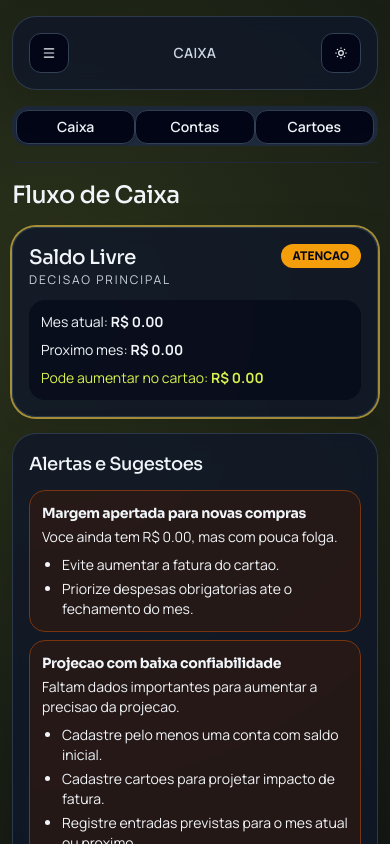
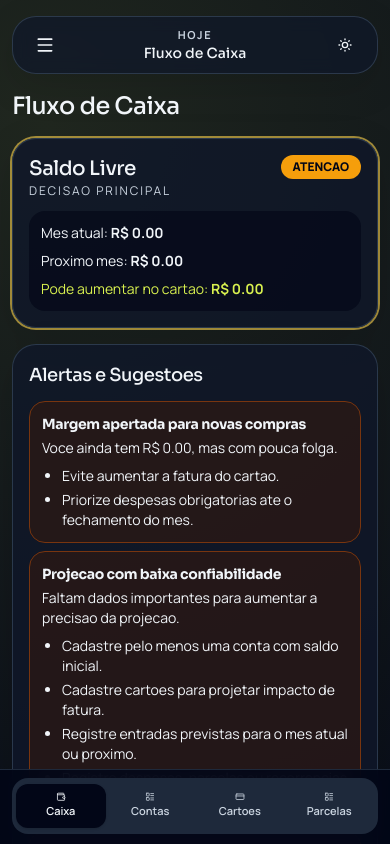
Before and after one commit to mjunior/our-home-app, a React (Vite) app: page / in a window 390 px wide. Shown: the top 844 px of the page. Built offline with nearby package versions, Linux system fonts and the light colour scheme.

Commit message:
feat(04.1-01): refine mobile shell and visual primitives
- harden mobile-first app shell navigation with bottom tabs and drawer

- refine design tokens, motion utilities, and safe-area behavior

- update foundation e2e coverage for shell navigation/theme behavior

```diff
--- a/src/components/layout/app-shell.tsx
+++ b/src/components/layout/app-shell.tsx
@@ -5,7 +5,7 @@
 import { routes } from "../../app/routes";
 import { Badge } from "../ui/badge";
 import { Button } from "../ui/button";
-import { Card, CardContent, CardHeader, CardTitle } from "../ui/card";
+import { Card, CardContent, CardDescription, CardHeader, CardTitle } from "../ui/card";
 import { Separator } from "../ui/separator";
 import { Sheet, SheetClose, SheetContent, SheetDescription, SheetHeader, SheetTitle, SheetTrigger } from "../ui/sheet";
 import { Tabs, TabsList, TabsTrigger } from "../ui/tabs";
@@ -17,6 +17,8 @@
   onDarkModeChange: (value: boolean) => void;
 }
 
+const quickRoutes: RouteKey[] = ["cashflow", "accounts", "cards", "schedules"];
+
 function NavItems({ route, onRouteChange }: { route: RouteKey; onRouteChange: (next: RouteKey) => void }) {
   return (
     <nav className="space-y-2">
@@ -26,7 +28,7 @@
           <Button
             key={key}
             type="button"
-            variant={active ? "lime" : "secondary"}
+            variant={active ? "lime" : "ghost"}
             className="h-11 w-full justify-start rounded-2xl"
             onClick={() => onRouteChange(key)}
           >
@@ -41,22 +43,35 @@
 
 export function AppShell({ route, onRouteChange, darkMode, onDarkModeChange }: AppShellProps) {
   return (
-    <div className="min-h-screen lg:grid lg:grid-cols-[280px_1fr]">
-      <aside className="hidden border-r border-slate-200/80 bg-white/90 p-4 backdrop-blur dark:border-slate-800 dark:bg-[#0b1014]/95 lg:block">
-        <Card className="h-full">
+    <div className="min-h-screen lg:grid lg:grid-cols-[300px_1fr]">
+      <aside className="hidden border-r border-slate-200/80 bg-white/80 p-4 backdrop-blur dark:border-slate-800 dark:bg-[#090f13]/80 lg:block">
+        <Card className="h-full section-reveal">
           <CardHeader>
-            <Badge variant="lime" className="w-fit uppercase tracking-[0.18em]">Our Home</Badge>
+            <Badge variant="lime" className="w-fit">
+              Our Home
+            </Badge>
             <CardTitle className="text-2xl">Money Finesse</CardTitle>
-            <p className="text-sm text-slate-500 dark:text-slate-300">Controle diario no mobile, com previsao clara.</p>
+            <CardDescription>Controle diario no mobile com saldo livre e risco explicavel.</CardDescription>
           </CardHeader>
-          <CardContent>
+          <CardContent className="space-y-4">
             <NavItems route={route} onRouteChange={onRouteChange} />
+            <Separator />
+            <Button
+              type="button"
+              variant="secondary"
+              className="w-full"
+              aria-label="Alternar tema"
+              onClick={() => onDarkModeChange(!darkMode)}
+            >
+              {darkMode ? <SunMedium className="h-4 w-4" /> : <MoonStar className="h-4 w-4" />}
+              {darkMode ? "Modo claro" : "Modo escuro"}
+            </Button>
           </CardContent>
         </Card>
       </aside>
 
-      <main className="p-3 pb-8 pt-4 lg:p-8">
-        <header className="panel mb-4 flex items-center justify-between lg:hidden">
+      <main className="safe-bottom p-3 pb-24 pt-4 lg:p-8 lg:pb-8">
+        <header className="surface-card section-reveal mb-4 flex items-center justify-between px-3 py-2 lg:hidden">
           <Sheet>
             <SheetTrigger asChild>
               <Button type="button" variant="ghost" size="icon" aria-label="Abrir menu">
@@ -89,7 +104,10 @@
             </SheetContent>
           </Sheet>
 
-          <p className="text-sm font-semibold uppercase tracking-wide text-slate-500 dark:text-slate-300">{routes[route].shortLabel}</p>
+          <div className="text-center">
+            <p className="text-[11px] font-bold uppercase tracking-[0.14em] text-slate-500 dark:text-slate-300">Hoje</p>
+            <p className="font-display text-sm">{routes[route].label}</p>
+          </div>
 
           <Button
             type="button"
@@ -102,9 +120,11 @@
           </Button>
         </header>
 
-        <header className="hidden items-center justify-between pb-5 lg:flex">
-          <div>
-            <Badge variant="outline" className="mb-2 uppercase tracking-[0.12em]">mobile-first financial cockpit</Badge>
+        <header className="mb-6 hidden items-center justify-between lg:flex">
+          <div className="stagger-up">
+            <Badge variant="outline" className="mb-3">
+              Mobile-first financial cockpit
+            </Badge>
             <h2 className="text-3xl">{routes[route].label}</h2>
           </div>
           <Button type="button" variant="secondary" size="icon" aria-label="Alternar tema" onClick={() => onDarkModeChange(!darkMode)}>
@@ -112,18 +132,20 @@
           </Button>
         </header>
 
-        <div className="mb-4 lg:hidden">
-          <Tabs value={route} onValueChange={(v) => onRouteChange(v as RouteKey)}>
-            <TabsList className="grid w-full grid-cols-3">
-              <TabsTrigger value="cashflow">Caixa</TabsTrigger>
-              <TabsTrigger value="accounts">Contas</TabsTrigger>
-              <TabsTrigger value="cards">Cartoes</TabsTrigger>
+        <section className="section-reveal space-y-4">{routes[route].render()}</section>
+
+        <div className="mobile-bottom-nav lg:hidden">
+          <Tabs value={route} onValueChange={(value) => onRouteChange(value as RouteKey)}>
+            <TabsList className="grid h-14 w-full grid-cols-4 rounded-2xl">
+              {quickRoutes.map((key) => (
+                <TabsTrigger key={key} value={key} className="flex h-11 flex-col gap-0.5 px-1 text-[11px]">
+                  {routes[key].icon}
+                  {routes[key].shortLabel}
+                </TabsTrigger>
+              ))}
             </TabsList>
           </Tabs>
         </div>
-
-        <Separator className="mb-4" />
-        <section className="space-y-4">{routes[route].render()}</section>
       </main>
     </div>
   );
--- a/src/components/ui/button.tsx
+++ b/src/components/ui/button.tsx
@@ -5,19 +5,22 @@
 import { cn } from "../../lib/utils";
 
 const buttonVariants = cva(
-  "inline-flex items-center justify-center gap-2 whitespace-nowrap rounded-xl text-sm font-semibold transition focus-visible:outline-none focus-visible:ring-2 focus-visible:ring-brand-teal/40 disabled:pointer-events-none disabled:opacity-50",
+  "inline-flex items-center justify-center gap-2 whitespace-nowrap rounded-xl text-sm font-semibold transition-all duration-200 focus-visible:outline-none focus-visible:ring-2 focus-visible:ring-brand-teal/40 focus-visible:ring-offset-2 focus-visible:ring-offset-white active:scale-[0.99] disabled:pointer-events-none disabled:opacity-50 dark:focus-visible:ring-offset-slate-950",
   {
     variants: {
       variant: {
-        default: "bg-brand-teal text-white hover:brightness-110",
-        secondary: "bg-slate-100 text-slate-900 hover:bg-slate-200 dark:bg-slate-800 dark:text-slate-100 dark:hover:bg-slate-700",
+        default: "bg-brand-teal text-white shadow-[0_10px_24px_rgba(0,79,89,0.28)] hover:brightness-110",
+        secondary:
+          "bg-slate-100 text-slate-900 hover:bg-slate-200 dark:bg-slate-800 dark:text-slate-100 dark:hover:bg-slate-700",
         ghost: "bg-transparent text-slate-700 hover:bg-slate-100 dark:text-slate-100 dark:hover:bg-slate-800",
-        lime: "bg-brand-lime text-brand-teal hover:brightness-95",
-        danger: "bg-red-500 text-white hover:brightness-110",
+        lime: "bg-brand-lime text-brand-teal shadow-[0_10px_24px_rgba(216,240,79,0.35)] hover:brightness-95",
+        danger: "bg-red-500 text-white shadow-[0_10px_20px_rgba(239,68,68,0.32)] hover:brightness-110",
+        outline:
+          "border border-slate-300 bg-white text-slate-700 hover:bg-slate-50 dark:border-slate-700 dark:bg-slate-900 dark:text-slate-200 dark:hover:bg-slate-800",
       },
       size: {
-        default: "h-10 px-4 py-2",
-        sm: "h-8 rounded-lg px-3 text-xs",
+        default: "h-11 px-4",
+        sm: "h-9 rounded-lg px-3 text-xs",
         lg: "h-12 rounded-2xl px-6",
         icon: "h-10 w-10",
       },
@@ -29,9 +32,7 @@
   },
 );
 
-export interface ButtonProps
-  extends React.ButtonHTMLAttributes<HTMLButtonElement>,
-    VariantProps<typeof buttonVariants> {
+export interface ButtonProps extends React.ButtonHTMLAttributes<HTMLButtonElement>, VariantProps<typeof buttonVariants> {
   asChild?: boolean;
 }
 
--- a/src/components/ui/tabs.tsx
+++ b/src/components/ui/tabs.tsx
@@ -5,46 +5,43 @@
 
 const Tabs = TabsPrimitive.Root;
 
-const TabsList = React.forwardRef<
-  React.ElementRef<typeof TabsPrimitive.List>,
-  React.ComponentPropsWithoutRef<typeof TabsPrimitive.List>
->(({ className, ...props }, ref) => (
+const TabsList = React.forwardRef<React.ElementRef<typeof TabsPrimitive.List>, React.ComponentPropsWithoutRef<typeof TabsPrimitive.List>>(
+  ({ className, ...props }, ref) => (
     <TabsPrimitive.List
       ref={ref}
       className={cn(
-      "inline-flex h-10 items-center justify-center rounded-2xl bg-slate-100 p-1 text-slate-500 dark:bg-slate-800 dark:text-slate-300",
+        "inline-flex h-11 items-center justify-center rounded-2xl bg-slate-100 p-1 text-slate-500 dark:bg-slate-800 dark:text-slate-300",
         className,
       )}
       {...props}
     />
-));
+  ),
+);
 TabsList.displayName = TabsPrimitive.List.displayName;
 
-const TabsTrigger = React.forwardRef<
-  React.ElementRef<typeof TabsPrimitive.Trigger>,
-  React.ComponentPropsWithoutRef<typeof TabsPrimitive.Trigger>
->(({ className, ...props }, ref) => (
+const TabsTrigger = React.forwardRef<React.ElementRef<typeof TabsPrimitive.Trigger>, React.ComponentPropsWithoutRef<typeof TabsPrimitive.Trigger>>(
+  ({ className, ...props }, ref) => (
     <TabsPrimitive.Trigger
       ref={ref}
       className={cn(
-      "inline-flex items-center justify-center whitespace-nowrap rounded-xl px-3 py-1.5 text-sm font-semibold ring-offset-white transition-all focus-visible:outline-none focus-visible:ring-2 focus-visible:ring-brand-teal/40 disabled:pointer-events-none disabled:opacity-50 data-[state=active]:bg-white data-[state=active]:text-slate-900 data-[state=active]:shadow dark:ring-offset-slate-950 dark:data-[state=active]:bg-slate-950 dark:data-[state=active]:text-slate-100",
+        "inline-flex items-center justify-center whitespace-nowrap rounded-xl px-3 py-2 text-sm font-semibold ring-offset-white transition-all focus-visible:outline-none focus-visible:ring-2 focus-visible:ring-brand-teal/40 disabled:pointer-events-none disabled:opacity-50 data-[state=active]:bg-white data-[state=active]:text-slate-900 data-[state=active]:shadow dark:ring-offset-slate-950 dark:data-[state=active]:bg-slate-950 dark:data-[state=active]:text-slate-100",
         className,
       )}
       {...props}
     />
-));
+  ),
+);
 TabsTrigger.displayName = TabsPrimitive.Trigger.displayName;
 
-const TabsContent = React.forwardRef<
-  React.ElementRef<typeof TabsPrimitive.Content>,
-  React.ComponentPropsWithoutRef<typeof TabsPrimitive.Content>
->(({ className, ...props }, ref) => (
+const TabsContent = React.forwardRef<React.ElementRef<typeof TabsPrimitive.Content>, React.ComponentPropsWithoutRef<typeof TabsPrimitive.Content>>(
+  ({ className, ...props }, ref) => (
     <TabsPrimitive.Content
       ref={ref}
       className={cn("mt-2 ring-offset-white focus-visible:outline-none focus-visible:ring-2 focus-visible:ring-brand-teal/40", className)}
       {...props}
     />
-));
+  ),
+);
 TabsContent.displayName = TabsPrimitive.Content.displayName;
 
 export { Tabs, TabsContent, TabsList, TabsTrigger };
--- a/src/styles.css
+++ b/src/styles.css
@@ -20,15 +20,15 @@
   }
 
   body {
-    @apply bg-brand-fog text-slate-900 font-body antialiased;
-    background-image: radial-gradient(circle at 20% 0%, rgba(216, 240, 79, 0.35), transparent 35%),
-      radial-gradient(circle at 100% 100%, rgba(0, 79, 89, 0.15), transparent 30%);
+    @apply bg-brand-fog font-body text-slate-900 antialiased;
+    background-image: radial-gradient(circle at 8% -4%, rgba(216, 240, 79, 0.45), transparent 34%),
+      radial-gradient(circle at 110% 115%, rgba(0, 79, 89, 0.18), transparent 36%);
   }
 
   .dark body {
-    @apply bg-[#090d10] text-slate-100;
-    background-image: radial-gradient(circle at 12% 10%, rgba(216, 240, 79, 0.16), transparent 32%),
-      radial-gradient(circle at 86% 100%, rgba(0, 79, 89, 0.28), transparent 34%);
+    @apply bg-slate-950 text-slate-100;
+    background-image: radial-gradient(circle at 12% 4%, rgba(216, 240, 79, 0.14), transparent 34%),
+      radial-gradient(circle at 88% 110%, rgba(0, 79, 89, 0.32), transparent 38%);
   }
 
   h1,
@@ -38,23 +38,15 @@
   }
 
   h1 {
-    @apply text-2xl md:text-3xl;
+    @apply text-2xl;
   }
 
   h2 {
-    @apply text-lg md:text-xl;
-  }
-
-  h3 {
-    @apply text-base md:text-lg;
+    @apply text-lg;
   }
 
   form {
-    @apply grid gap-3 rounded-2xl border border-slate-200/70 bg-white/90 p-4 shadow-soft backdrop-blur;
-  }
-
-  .dark form {
-    @apply border-slate-700/80 bg-slate-900/80;
+    @apply grid gap-3;
   }
 
   label {
@@ -67,14 +59,12 @@
 
   input,
   select,
-  button,
   textarea {
-    @apply rounded-xl border border-slate-200 bg-white px-3 py-2 text-sm font-medium text-slate-900 outline-none transition;
+    @apply h-11 rounded-xl border border-slate-200 bg-white px-3 text-sm font-medium text-slate-900 outline-none transition;
   }
 
   .dark input,
   .dark select,
-  .dark button,
   .dark textarea {
     @apply border-slate-700 bg-slate-950 text-slate-100;
   }
@@ -83,37 +73,6 @@
   select:focus,
   textarea:focus {
     @apply border-brand-teal ring-2 ring-brand-teal/20;
-  }
-
-  button {
-    @apply border-slate-300 bg-brand-teal text-white;
-  }
-
-  button:hover {
-    @apply brightness-110;
-  }
-
-  ul,
-  ol {
-    @apply space-y-1;
-  }
-
-  table {
-    @apply w-full rounded-2xl border border-slate-200 bg-white/90 text-sm shadow-soft;
-  }
-
-  .dark table {
-    @apply border-slate-700 bg-slate-900/80;
-  }
-
-  th,
-  td {
-    @apply border-b border-slate-100 px-3 py-2 text-left;
-  }
-
-  .dark th,
-  .dark td {
-    @apply border-slate-800;
   }
 }
 
@@ -126,11 +85,87 @@
     @apply border-slate-700/80 bg-slate-900/80;
   }
 
-  .chip {
-    @apply inline-flex items-center rounded-full border border-slate-200 px-2 py-1 text-xs font-semibold;
+  .surface-card {
+    @apply rounded-3xl border border-white/50 bg-white/80 shadow-soft backdrop-blur;
   }
 
-  .dark .chip {
-    @apply border-slate-700;
+  .dark .surface-card {
+    @apply border-slate-700/80 bg-slate-900/70;
+  }
+
+  .section-reveal {
+    animation: section-reveal 420ms cubic-bezier(0.2, 0.7, 0.2, 1) both;
+  }
+
+  .stagger-up {
+    animation: stagger-up 520ms cubic-bezier(0.2, 0.7, 0.2, 1) both;
+  }
+
+  .snackbar-in {
+    animation: snackbar-in 260ms cubic-bezier(0.2, 0.7, 0.2, 1) both;
+  }
+
+  .row-animate {
+    @apply transition duration-200 hover:bg-slate-50/80 dark:hover:bg-slate-900/60;
+  }
+
+  .safe-bottom {
+    padding-bottom: calc(0.75rem + env(safe-area-inset-bottom));
+  }
+
+  .mobile-bottom-nav {
+    @apply fixed inset-x-0 bottom-0 z-40 border-t border-slate-200/80 bg-white/90 px-3 pt-2 backdrop-blur;
+    padding-bottom: calc(0.65rem + env(safe-area-inset-bottom));
+  }
+
+  .dark .mobile-bottom-nav {
+    @apply border-slate-800 bg-slate-950/90;
   }
 }
+
+@keyframes section-reveal {
+  from {
+    opacity: 0;
+    transform: translateY(8px);
+  }
+
+  to {
+    opacity: 1;
+    transform: translateY(0);
+  }
+}
+
+@keyframes stagger-up {
+  from {
+    opacity: 0;
+    transform: translateY(14px);
+  }
+
+  to {
+    opacity: 1;
+    transform: translateY(0);
+  }
+}
+
+@keyframes snackbar-in {
+  from {
+    opacity: 0;
+    transform: translateY(-8px) scale(0.98);
+  }
+
+  to {
+    opacity: 1;
+    transform: translateY(0) scale(1);
+  }
+}
+
+@media (prefers-reduced-motion: reduce) {
+  *,
+  *::before,
+  *::after {
+    animation-duration: 0.001ms !important;
+    animation-iteration-count: 1 !important;
+    transition-duration: 0.001ms !important;
+    scroll-behavior: auto !important;
+  }
+}
```
Also changed, not shown: src/components/ui/badge.tsx (+2 -5 lines), src/components/ui/card.tsx (+11 -4 lines), src/components/ui/sheet.tsx (+22 -22 lines), 1 other file (tests, documents, lock files or other folders). Lines whose indentation alone changed are shown as unchanged.
